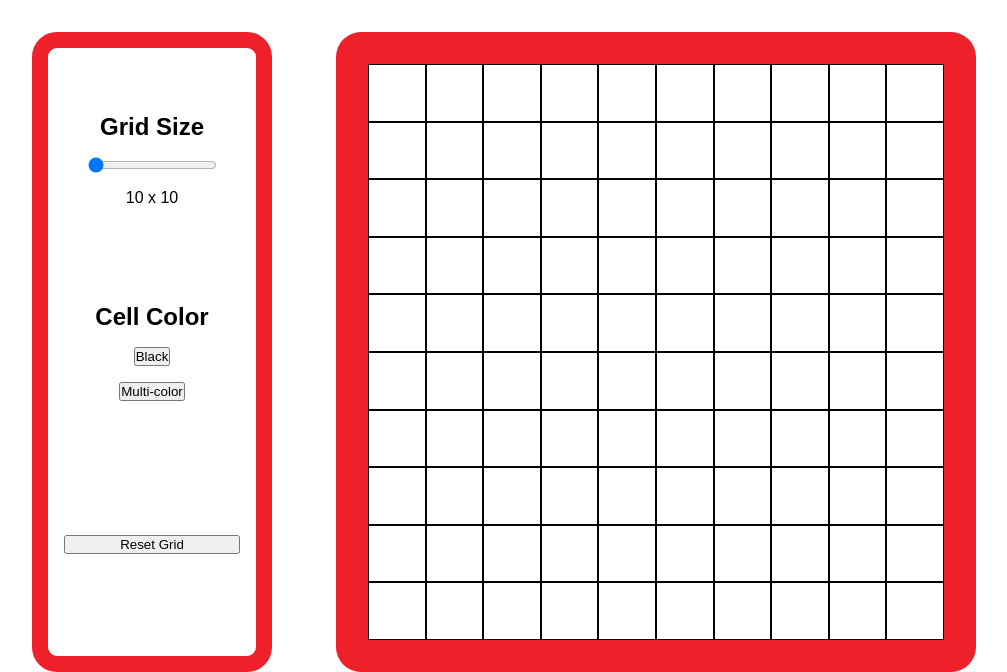
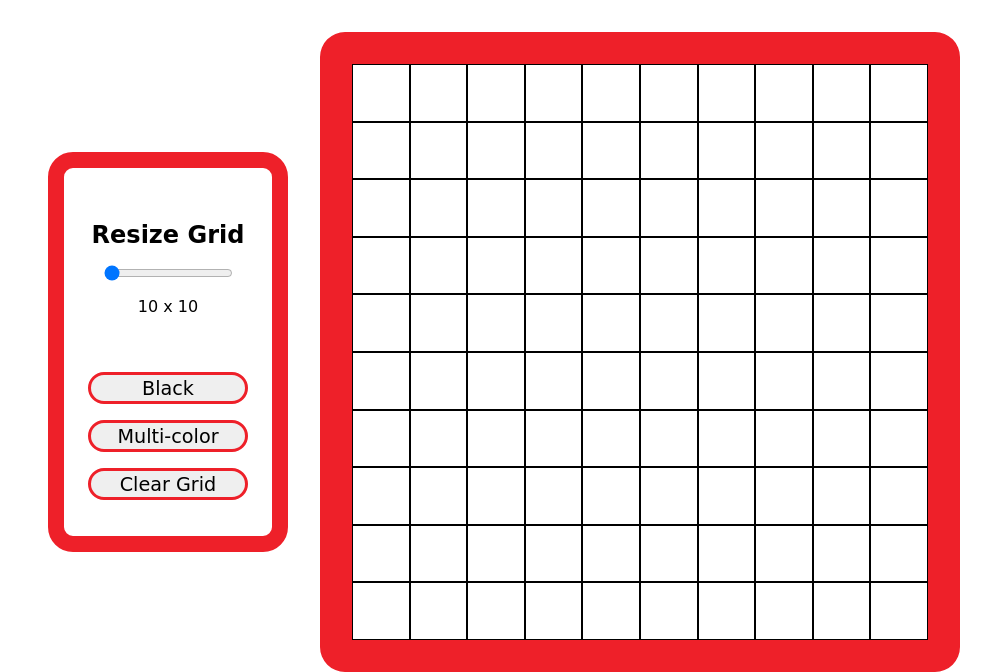
Before and after one commit to ronmurphy33/etch-a-sketch, a plain HTML site: page index.html in a window 1280 px wide. Shown: the part 190-862 px from the top of the page, without its empty margins (136-1143 px from the left). Drawn offline with Linux system fonts and the light colour scheme.

Commit message:
added styling to control panel and buttons

```diff
--- a/index.html
+++ b/index.html
@@ -15,17 +15,14 @@
     <div id="container">
         <div id="container-controls">
             <div id="slider-container">
-                <h2>Grid Size</h2>
+                <h2>Resize Grid</h2>
                 <input type="range" min="10" max="50" step="5" value="10" id="slider-bar">
                 <label id="slider-display" for="slider-bar">10 x 10</label>
             </div>
             <div id="toggle-container">
-                <h2>Cell Color</h2>
                 <button class="btn" id="black-color-btn">Black</button>
                 <button class="btn" id="multi-color-btn">Multi-color</button>
-            </div>
-            <div id="clear-container">
-                <button class="btn" id="reset-btn">Reset Grid</button>
+                <button class="btn" id="reset-btn">Clear Grid</button>
             </div>
         </div>
         <div id="container-board">
--- a/style.css
+++ b/style.css
@@ -2,13 +2,14 @@
     box-sizing: border-box;
     margin: 0;
     padding: 0;
-    font-family: "arial", "helvetica", sans-serif;
+    font-family: "Sacramento", cursive;
 }
 
 h1{
     -webkit-text-stroke: 3px #ee2029;
     color: white;
     font-style: oblique;
+    margin:0;
 }
 
 body{
@@ -19,34 +20,55 @@ body{
     margin-top: 6.25rem;
 }
 
+button{
+    font-family: "Sacramento", cursive;
+    border: 3px solid #ee2029;
+    width: 10rem;
+    height: 2rem;
+    border-radius: 25px;
+    font-size: 1.2rem;
+}
+
+button:hover{
+    cursor: pointer;
+    background-color: black;
+    color: white;
+    transform: translateY(-.25em);
+    box-shadow: 0.2rem 0.2rem 0.2rem rgb(59,68,75);
+}
+
+button:active{
+    transform: translateY(0.25em);
+}
+
+
 #title{
-    font-family: "Sacramento", cursive;
+
     font-size: 2rem;
     margin: auto;
     margin-bottom: 3rem;
 }
 
-h1{
-    margin:0;
-}
 #container{
     flex:3;
     margin:auto;
     display: flex;
     flex-direction: row;
     justify-content: center;
-    gap: 4rem;
+    gap: 2rem;
 }
 
 #container-controls{
-    border: 2px solid rgb(0, 5, 255);
     width: 15rem;
+    height: 25rem;
     display: flex;
     flex-direction: column;
     padding: 1rem;
     font-size: 1rem;
     border: 1rem solid #ee2029;
     border-radius: 25px;
+    align-self: center;
+
 }
 
 #slider-container{
@@ -71,16 +93,6 @@ h1{
     gap: 1rem;
 
 }
-
-#clear-container{
-    flex:1;
-    display: flex;
-    flex-direction: column;
-    justify-content: center;
-}
-
-
-
 #container-board{
     display:flex;
     flex-wrap: wrap;
```
